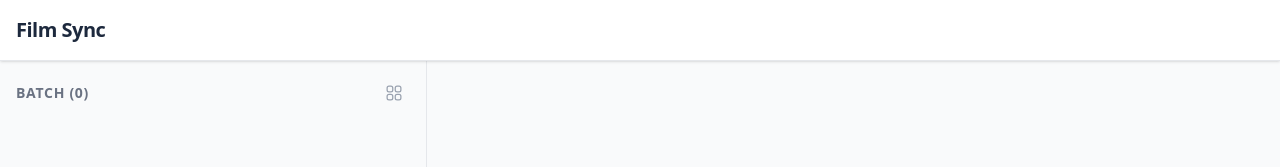
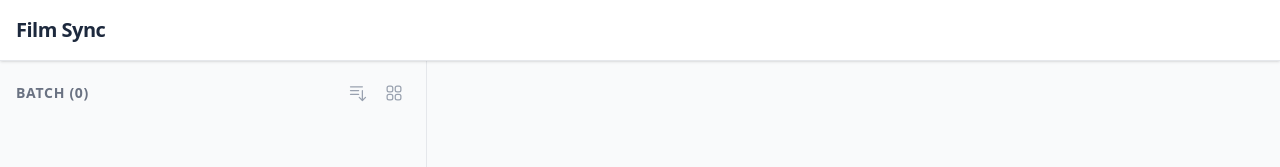
Before and after one commit to mjdavidson/film-sync, a React (Vite) app: page / in a window 1280 px wide. Shown: the top 167 px of the page. Built offline with nearby package versions, Linux system fonts and the light colour scheme.

Commit message:
add sorting

```diff
--- a/src/components/Sidebar.tsx
+++ b/src/components/Sidebar.tsx
@@ -17,6 +17,7 @@ function Sidebar({
   >;
 }) {
   const [viewMode, setViewMode] = useState<'list' | 'grid'>('list');
+  const [sortOrder, setSortOrder] = useState<'asc' | 'desc'>('asc');
 
   const handleOpenFiles = async () => {
     try {
@@ -56,19 +57,60 @@ function Sidebar({
     }
   };
 
+  const handleSort = () => {
+    const nextOrder = sortOrder === 'asc' ? 'desc' : 'asc';
+    setSortOrder(nextOrder);
+
+    setFiles((prev) => {
+      return [...prev].sort((a, b) => {
+        // "Smart" sort handles "Scan 1" vs "Scan 10" correctly
+        const comparison = a.file.name.localeCompare(b.file.name, undefined, {
+          numeric: true,
+          sensitivity: 'base',
+        });
+
+        // Return comparison for Ascending, or negative comparison for Descending
+        return nextOrder === 'asc' ? comparison : -comparison;
+      });
+    });
+  };
+
   return (
     <aside className="w-1/3 min-w-[300px] bg-gray-50 border-r border-gray-200 flex flex-col transition-all duration-300">
       <div className="flex items-center justify-between p-4 pb-2">
         <h2 className="text-sm font-semibold text-gray-500 uppercase tracking-wider">
           Batch ({files.length})
         </h2>
+
+        <div id="actions" className="flex items-center gap-1">
+          <button
+            onClick={handleSort}
+            className="p-1.5 text-gray-400 hover:text-gray-600 hover:bg-gray-200 rounded transition"
+            title={`Sort ${sortOrder === 'asc' ? 'Z-A' : 'A-Z'}`}
+          >
+            <svg
+              xmlns="http://www.w3.org/2000/svg"
+              fill="none"
+              viewBox="0 0 24 24"
+              strokeWidth={1.5}
+              stroke="currentColor"
+              // Flip the icon visually if descending
+              className={`w-5 h-5 transition-transform ${sortOrder === 'desc' ? 'scale-y-[-1]' : ''}`}
+            >
+              <path
+                strokeLinecap="round"
+                strokeLinejoin="round"
+                d="M3 4.5h14.25M3 9h9.75M3 13.5h9.75m4.5-4.5v12m0 0l-3.75-3.75M17.25 21L21 17.25"
+              />
+            </svg>
+          </button>
+
           <button
             onClick={() => setViewMode(viewMode === 'list' ? 'grid' : 'list')}
             className="p-1.5 text-gray-400 hover:text-gray-600 hover:bg-gray-200 rounded transition"
             title="Toggle View"
           >
             {viewMode === 'list' ? (
-            // Grid Icon
               <svg
                 xmlns="http://www.w3.org/2000/svg"
                 fill="none"
@@ -84,7 +126,6 @@ function Sidebar({
                 />
               </svg>
             ) : (
-            // List Icon
               <svg
                 xmlns="http://www.w3.org/2000/svg"
                 fill="none"
@@ -101,6 +142,7 @@ function Sidebar({
               </svg>
             )}
           </button>
+        </div>
       </div>
 
       <div className="flex-1 overflow-y-auto p-4">
```
Lines whose indentation alone changed are shown as unchanged.
